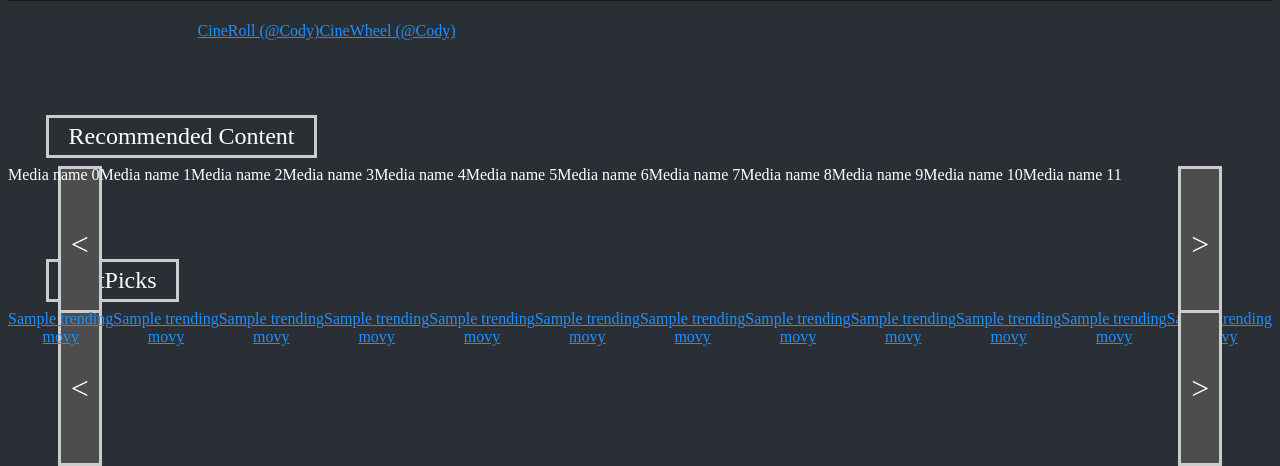
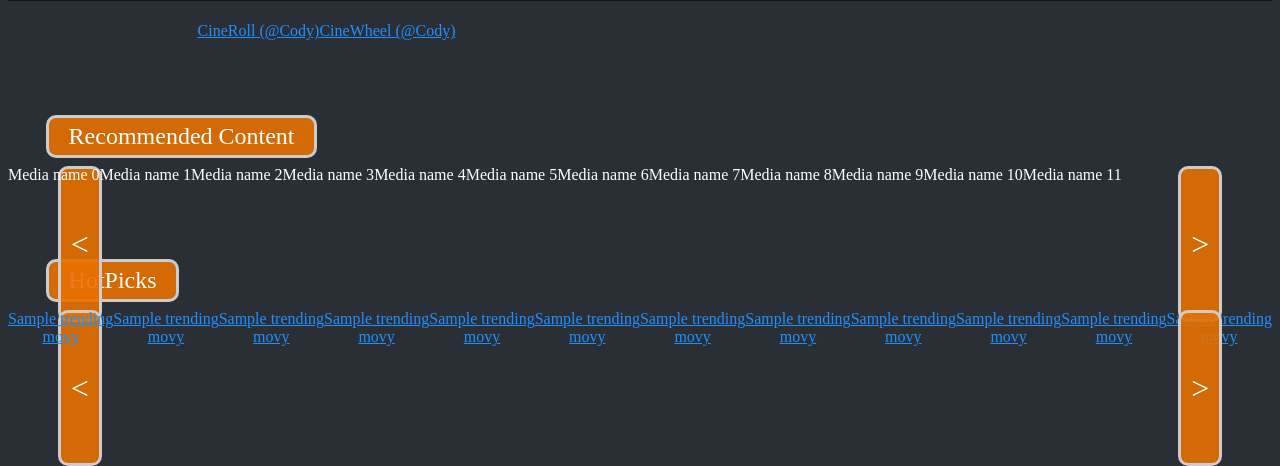
Before and after one commit to FlixPicks-Orange/FlixPicks-Front, a Flask app: template templates/userhome.html in a window 1280 px wide. Shown: the part 348-814 px from the top of the page. Run offline with Flask 3, Linux system fonts and the light colour scheme; the template is opened without the code that fills it: most values are stand-ins (such as "Sample title", 1, 10 or a date in 2020).

Commit message:
Updated look of buttons

```diff
--- a/static/stylesheet.css
+++ b/static/stylesheet.css
@@ -21,7 +21,7 @@ a:visited {
 button {
     display: block;
     padding: 5px;
-    border: 2px solid dimgray;
+    border: 3px solid #ccc;
     border-radius: 15px;
     background: rgb(231,113,0);
     width: 10%;
@@ -44,7 +44,8 @@ button a {
     font-size: 150%;
     display: inline-block;
     text-align: center;
-    background-color: rgb(42, 47, 53);
+    border-radius: 10px;
+    background-color: rgba(231,113,0,.9);
     border: 3px solid #ccc;
 }
 
@@ -89,7 +90,8 @@ button a {
     width: 3vw;
     right: 4.5vw;
     height: 150px;
-    background-color: #4d4d4d;
+    background-color: rgba(231,113,0,.9);
+    border-radius: 10px;
     border: 3px solid #ccc;
     cursor: pointer;
 }
@@ -103,7 +105,8 @@ button a {
     width: 3vw;
     left: 4.5vw;
     height: 150px;
-    background-color: #4d4d4d;
+    background-color: rgba(231,113,0,.9);
+    border-radius: 10px;
     border: 3px solid #ccc;
     cursor: pointer;
 }
--- a/templates/userhome.html
+++ b/templates/userhome.html
@@ -5,7 +5,7 @@
     <meta name="viewport" content="width=device-width, initial-scale=1.0">
     <link rel="stylesheet" type="text/css" href="../static/stylesheet.css">
     <link rel="icon" type="image/x-icon" href="../static/images/favicon.ico">
-    <title>FlixPicks User Home</title>
+    <title>FlixPicks Home</title>
 </head>
 <body>
     <div class="header"><!-- Header that remains at the top of the screen-->
```
